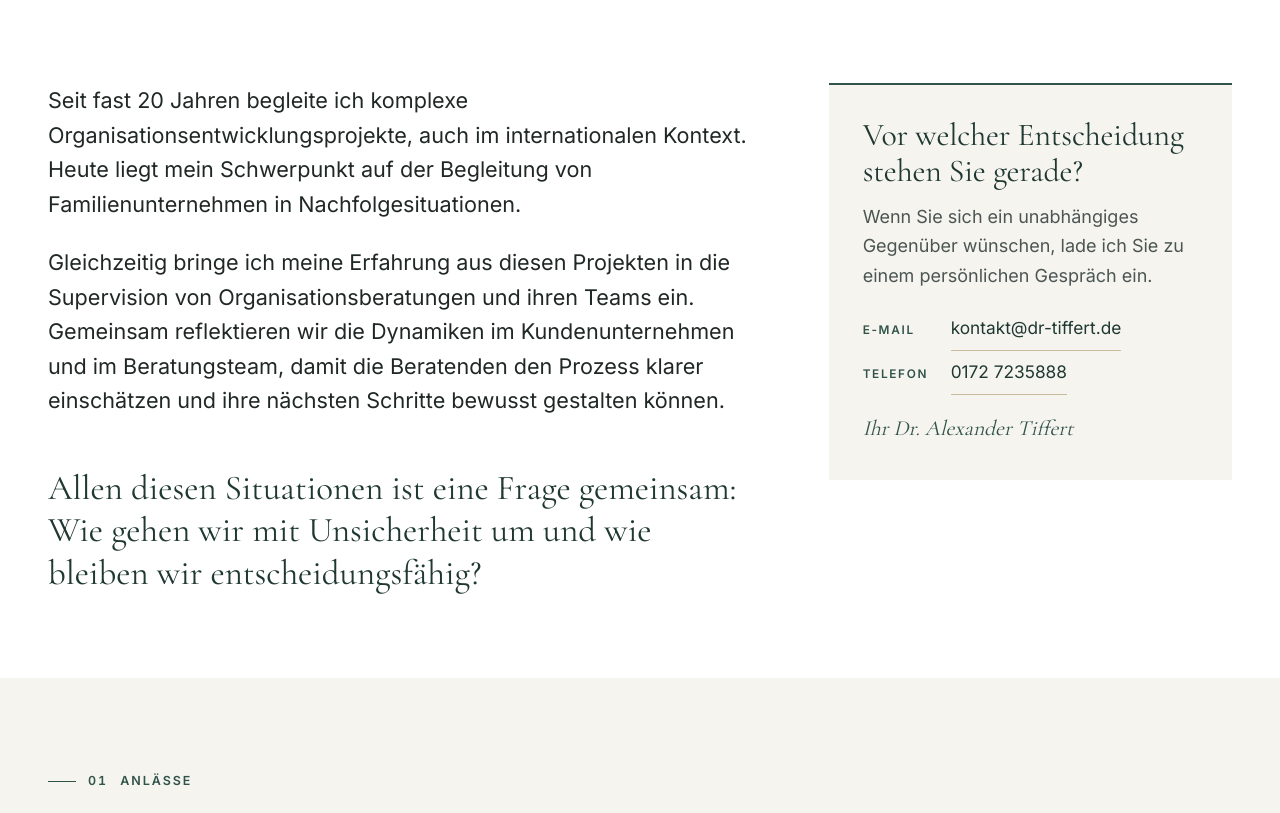
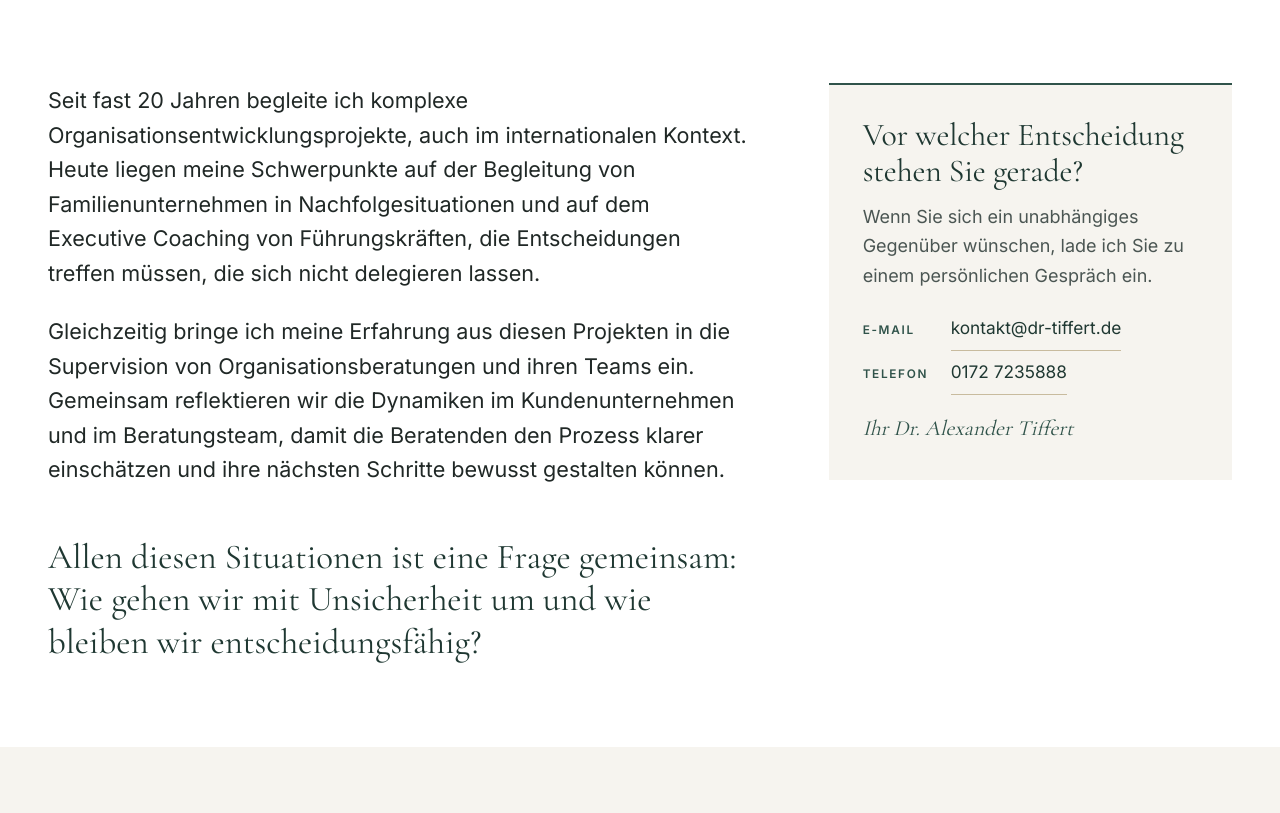
Before and after one commit to cosmo-hl/dr-tiffert-vorschau, an Astro site: page / in a window 1280 px wide. Shown: the part 894-1707 px from the top of the page. Built offline with nearby package versions, Linux system fonts and the light colour scheme; Astro itself is replaced by a stand-in of ours.

Commit message:
Startseite: Schwerpunkte Nachfolge und Executive Coaching im Einstiegstext
Co-Authored-By: Claude Fable 5.2 <noreply@anthropic.com>
Claude-Session: https://claude.ai/code/session_01WitQRUKtdhes3bwHf6rNcd

```diff
--- a/src/pages/index.astro
+++ b/src/pages/index.astro
@@ -39,7 +39,7 @@ const FELDER = [
     <div class="wrap intro-grid">
       <h2 id="h-einstieg" class="visually-hidden">Schwerpunkt und Erfahrung</h2>
       <div class="intro-main reveal">
-        <p>Seit fast 20 Jahren begleite ich komplexe Organisationsentwicklungsprojekte, auch im internationalen Kontext. Heute liegt mein Schwerpunkt auf der Begleitung von Familienunternehmen in Nachfolgesituationen.</p>
+        <p>Seit fast 20 Jahren begleite ich komplexe Organisationsentwicklungsprojekte, auch im internationalen Kontext. Heute liegen meine Schwerpunkte auf der Begleitung von Familienunternehmen in Nachfolgesituationen und auf dem Executive Coaching von Führungskräften, die Entscheidungen treffen müssen, die sich nicht delegieren lassen.</p>
         <p>Gleichzeitig bringe ich meine Erfahrung aus diesen Projekten in die Supervision von Organisationsberatungen und ihren Teams ein. Gemeinsam reflektieren wir die Dynamiken im Kundenunternehmen und im Beratungsteam, damit die Beratenden den Prozess klarer einschätzen und ihre nächsten Schritte bewusst gestalten können.</p>
         <p class="intro-question">Allen diesen Situationen ist eine Frage gemeinsam: Wie gehen wir mit Unsicherheit um und wie bleiben wir entscheidungsfähig?</p>
       </div>
```
